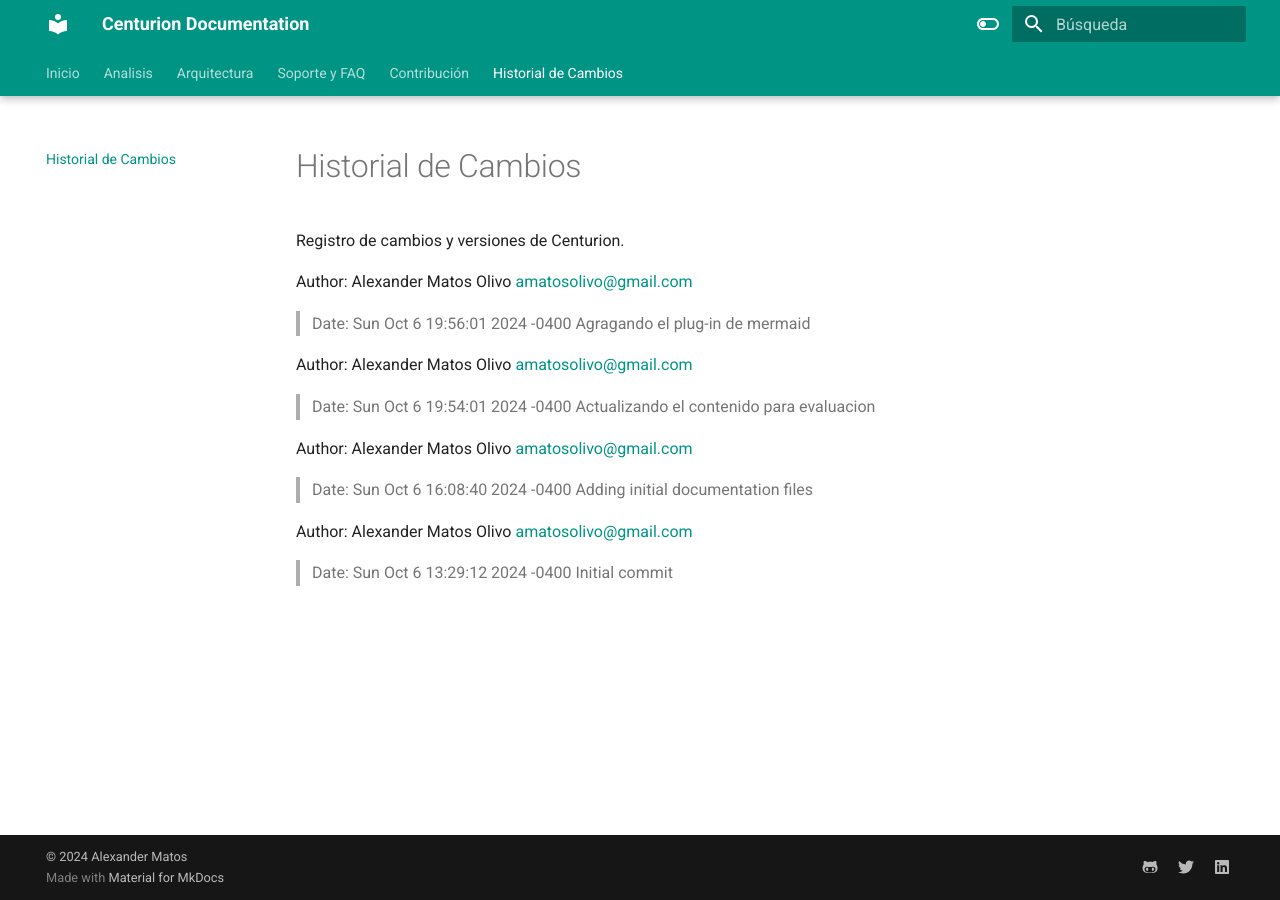
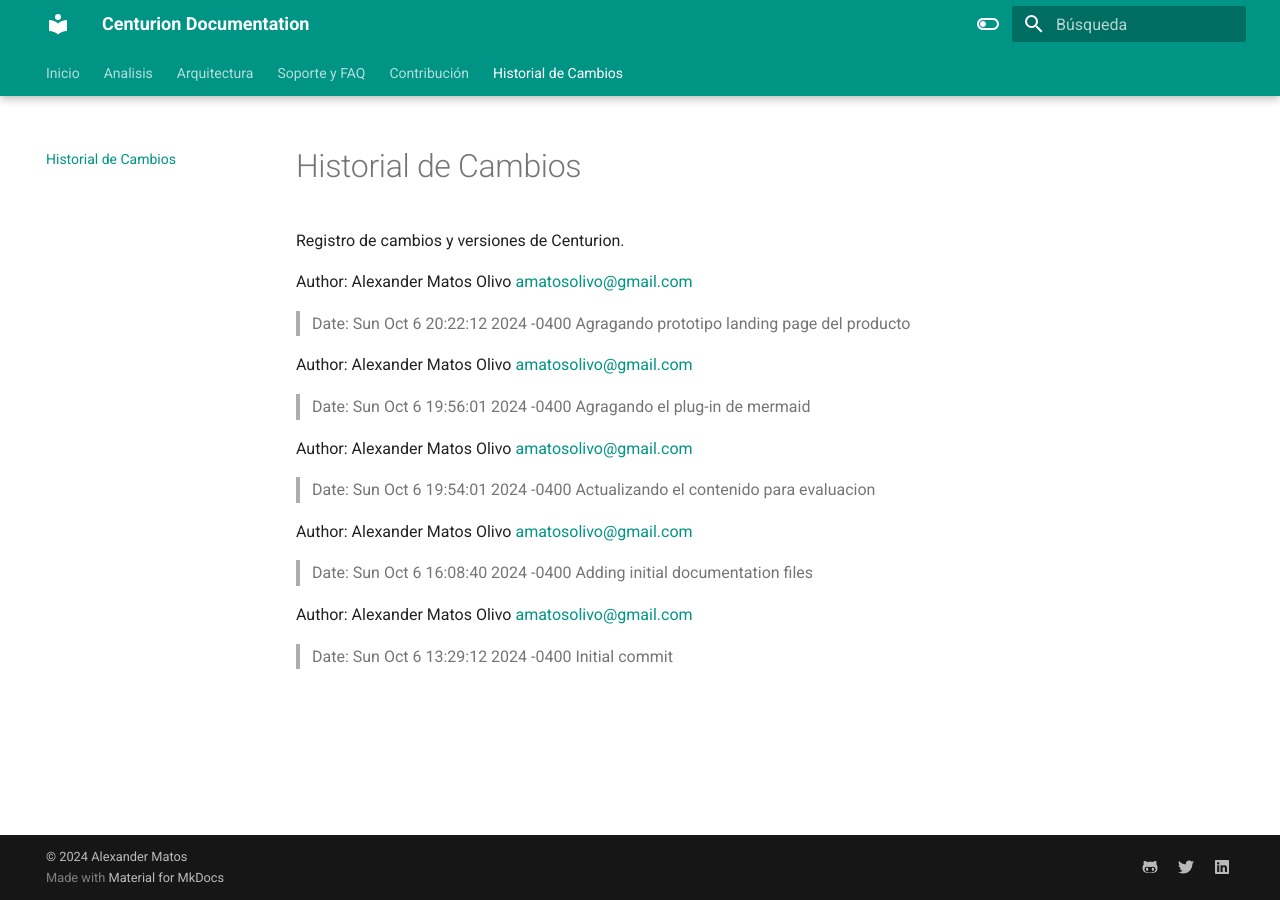
Before and after one commit to amatosolivo/centurion-documentation, an MkDocs documentation site: the page built from docs/changelog.md, in a window 1280 px wide. Built offline with MkDocs 1.6.1 and Material for MkDocs 9.7.7, drawn with Linux system fonts in a browser that asks for light colours.

Commit message:
Agragando landing page - chagnelog

```diff
--- a/docs/changelog.md
+++ b/docs/changelog.md
@@ -1,6 +1,10 @@
 # Historial de Cambios
 
 Registro de cambios y versiones de Centurion.
+
+Author: Alexander Matos Olivo <amatosolivo@gmail.com>
+>   Date:   Sun Oct 6 20:22:12 2024 -0400
+        Agragando prototipo landing page del producto
 
 Author: Alexander Matos Olivo <amatosolivo@gmail.com>
 >    Date:   Sun Oct 6 19:56:01 2024 -0400
```
